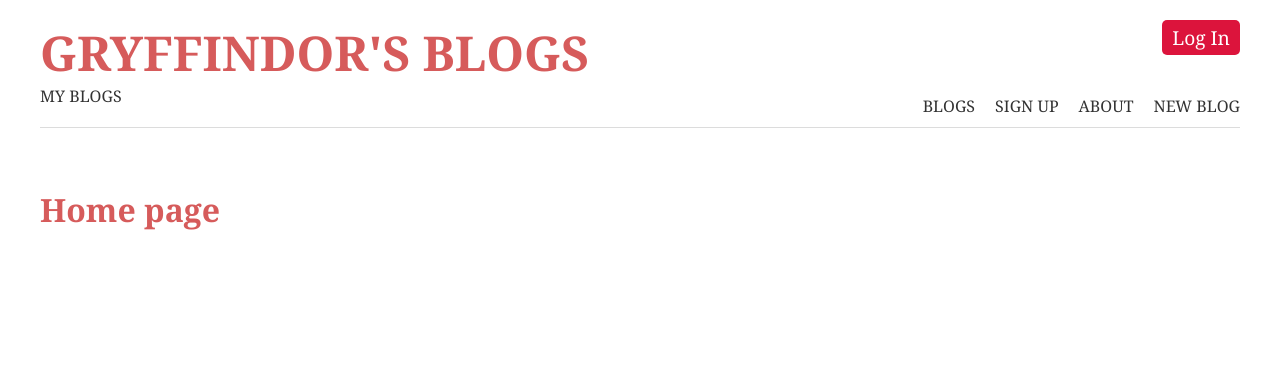
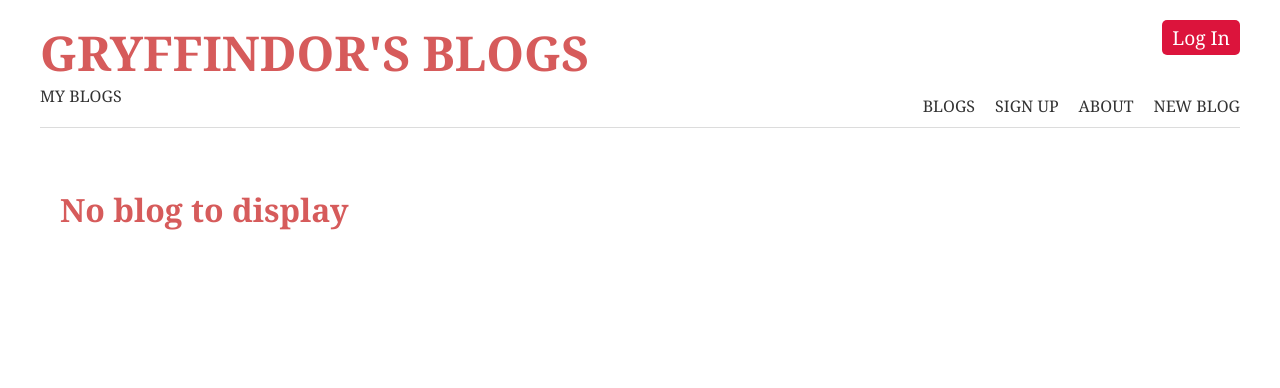
Before and after one commit to Pavanjatla/NodeIntern-_CDE, a Node project: template views/home.ejs in a window 1280 px wide. Shown: the top 388 px of the page. Run offline with Node 20 templates, Linux system fonts and the light colour scheme; the template is opened without the code that fills it, so the values that code supplies are empty.

Commit message:
blogs to homepage

```diff
--- a/controller/blogcontroller.js
+++ b/controller/blogcontroller.js
@@ -9,7 +9,7 @@ const blog_index =(req,res) =>{
 
 const blog_details=(req,res)=>{
     Blog.findById(req.params.id)
-    .then((blog) => res.render("home", {title : blog.title ,blog}))
+    .then((blog) => res.render("details", {title : blog.title ,blog}))
     .catch((err)=>console.log(err));
 };
 
@@ -19,7 +19,6 @@ const blog_create =(req,res)=>{
 };
 
 const blog_post=(req,res)=>{
-    console.log(req.body)
     Blog.create(req.body)
     .then(() => res.redirect("/blogs"))
     .catch((err) => console.log(err));
--- a/views/create.ejs
+++ b/views/create.ejs
@@ -2,11 +2,11 @@
 
 <form action="/blogs" method="POST">
     <label>title</label><br>
-    <input type="text" class="title" id="title"><br>
+    <input type="text" class="title" id="title" name="title" required><br>
     <label>body</label><br>
-    <input type="text" class="body" id="body"><br>
+    <input type="text" class="body" id="body" name="body" required><br>
     <label>snip</label><br>
-    <input type="text" class="snippet" id="snippet"><br>
+    <input type="text" class="snippet" id="snippet" name="snippet" required><br>
     <button type="submit">POST</button>
 
 </form>
--- a/views/home.ejs
+++ b/views/home.ejs
@@ -1,5 +1,16 @@
 <%- include ("./partials/head.ejs")  %>
 
-<h1>Home page</h1>
+<div class="blogs content">
+
+
+  <% if(blogs.length > 0) { %> <%blogs.forEach(blog => { %>
+  <a class="" href="/blogs/<%=blog._id%>"><%=blog.title %> </a>
+  <h3><%= blog.snippet %></h3>
+  <h3><%= blog.body %></h3>
+  <% });%> <%} else {%>
+  <h1>No blog to display</h1>
+  <% } %>
+</div>
+
 
 <%- include ("./partials/foot.ejs")  %>
```
Also changed, not shown: models/blogmodel.js (+1 -7 lines).
